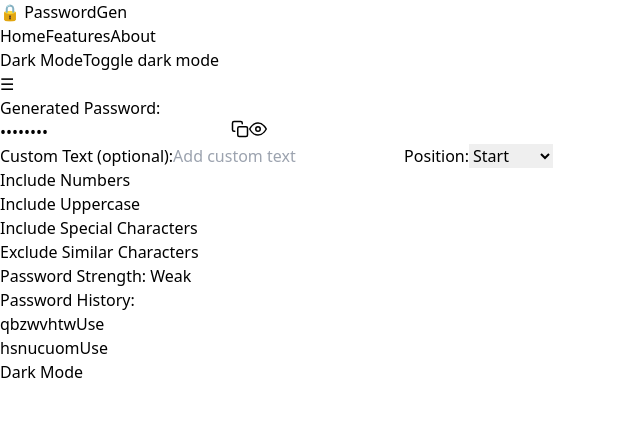
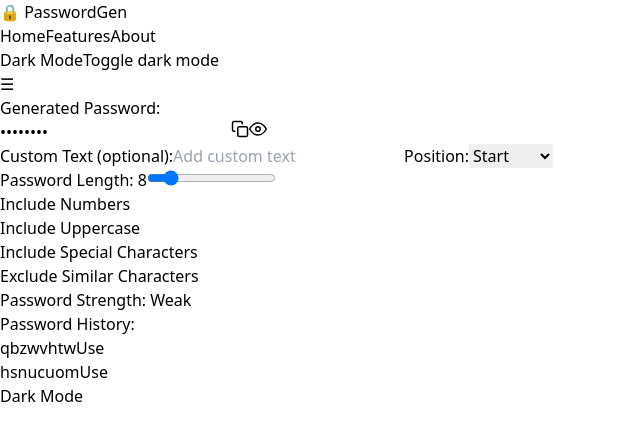
Before and after one commit to priyankap0101/Password-Generator, a React app: page / in a window 1280 px wide. Shown: the top 440 px of the page, without its empty margins (0-640 px from the left). Built offline with nearby package versions, Linux system fonts and the light colour scheme; the HTML template or start-up script is replaced by a standard one.

Commit message:
Added password length slider functionality with a range input for better user control over password length

```diff
--- a/src/App.jsx
+++ b/src/App.jsx
@@ -199,6 +199,22 @@ function App() {
             </select>
           </div>
 
+
+<div className="mb-8">
+  <label className="block mb-2 text-lg font-semibold">
+    Password Length: {length}
+  </label>
+  <input
+    type="range"
+    min="4"
+    max="32"
+    value={length}
+    onChange={(e) => setLength(parseInt(e.target.value))}
+    className="w-full"
+  />
+</div>
+
+
           {/* Options */}
           <div className="grid grid-cols-2 gap-6 mb-8">
             {[
```
